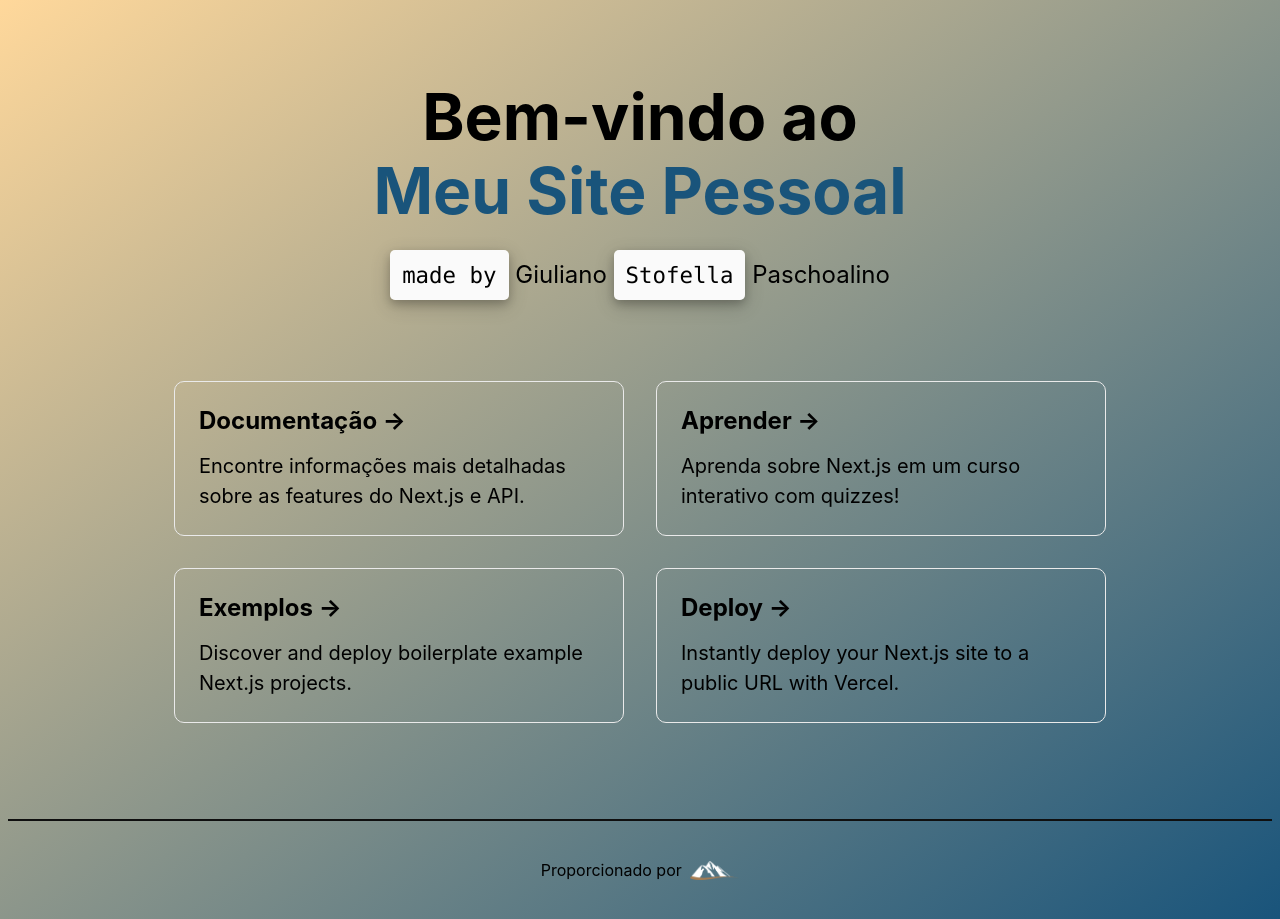
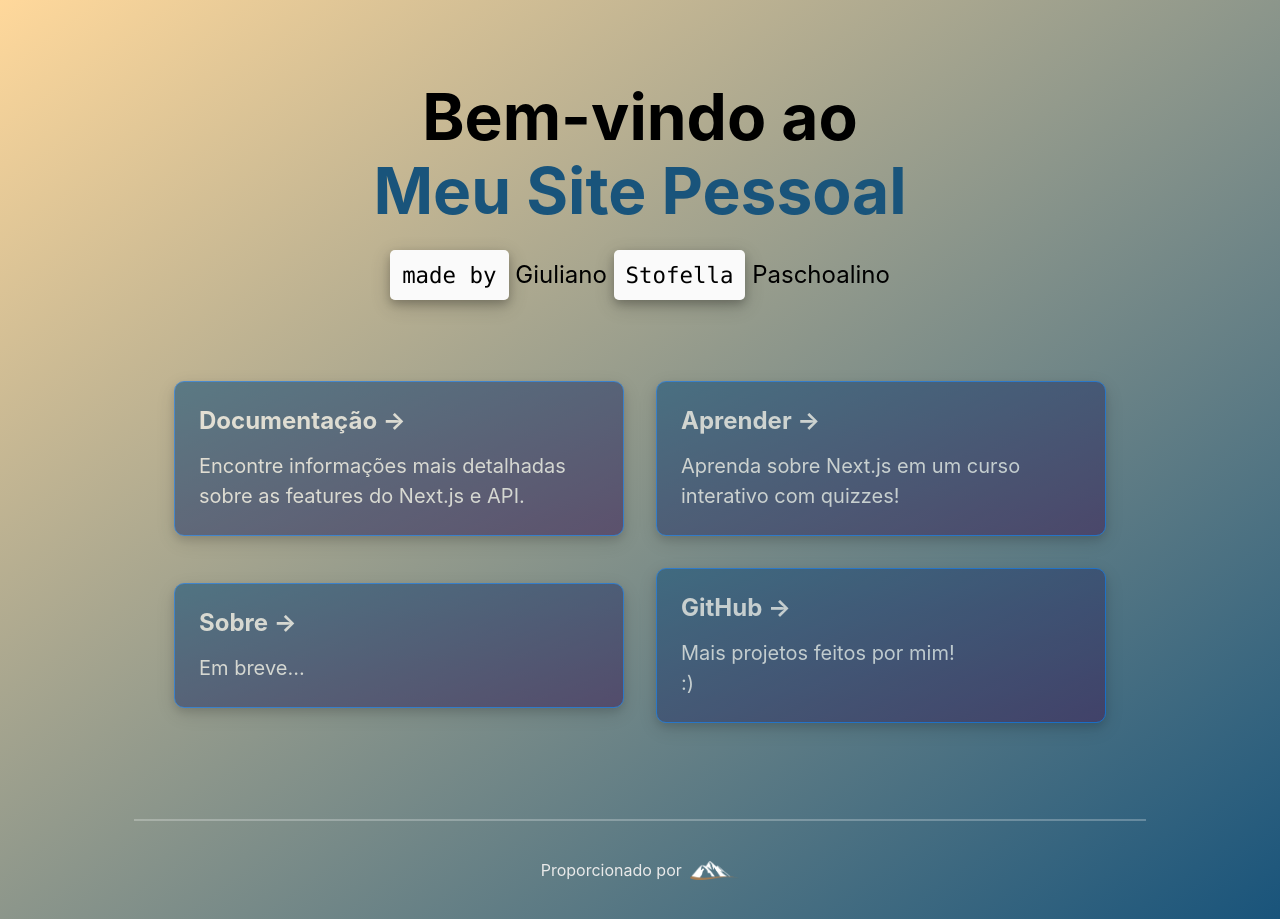
Before and after one commit to giulianopaschoalino/my-idea, a Next.js app: page / in a window 1280 px wide. Built offline with nearby package versions, Linux system fonts and the light colour scheme.

Commit message:
first page_v2

```diff
--- a/pages/index.js
+++ b/pages/index.js
@@ -10,7 +10,8 @@
       </Head>
       <main>
         <h1 className="title">
-          Bem-vindo ao <br></br><a>Meu Site Pessoal</a>
+          Bem-vindo ao <br></br>
+          <a>Meu Site Pessoal</a>
         </h1>
 
         <p className="description">
@@ -20,7 +21,10 @@
         <div className="grid">
           <a href="https://nextjs.org/docs" className="card">
             <h3>Documentação &rarr;</h3>
-            <p>Encontre informações mais detalhadas sobre as features do Next.js e API.</p>
+            <p>
+              Encontre informações mais detalhadas sobre as features do Next.js
+              e API.
+            </p>
           </a>
 
           <a href="https://nextjs.org/learn" className="card">
@@ -28,21 +32,19 @@
             <p>Aprenda sobre Next.js em um curso interativo com quizzes!</p>
           </a>
 
-          <a
-            href="https://github.com/vercel/next.js/tree/master/examples"
-            className="card"
-          >
-            <h3>Exemplos &rarr;</h3>
-            <p>Discover and deploy boilerplate example Next.js projects.</p>
+          <a href="#" className="card">
+            <h3>Sobre &rarr;</h3>
+            <p>Em breve...</p>
           </a>
 
           <a
-            href="https://vercel.com/import?filter=next.js&utm_source=create-next-app&utm_medium=default-template&utm_campaign=create-next-app"
+            href="https://github.com/giulianopaschoalino?tab=repositories"
+            target="_blank"
             className="card"
           >
-            <h3>Deploy &rarr;</h3>
+            <h3>GitHub &rarr;</h3>
             <p>
-              Instantly deploy your Next.js site to a public URL with Vercel.
+              Mais projetos feitos por mim! <br></br>:)
             </p>
           </a>
         </div>
@@ -54,7 +56,7 @@
           target="_blank"
           rel="noopener noreferrer"
         >
-          Proporcionado por {" "}
+          Proporcionado por{" "}
           <img src="/logo.png" alt="Logo de Giuliano" className="logo" />
         </a>
       </footer>
@@ -67,7 +69,7 @@
           flex-direction: column;
           justify-content: center;
           align-items: center;
-          background-image: linear-gradient(to bottom right, #ffd89b , #19547b);
+          background-image: linear-gradient(to bottom right, #ffd89b, #19547b);
         }
 
         main {
@@ -80,9 +82,9 @@
         }
 
         footer {
-          width: 100%;
+          width: 80%;
           height: 100px;
-          border-top: 2px solid #0f0f0f;
+          border-top: 2px solid rgba(255, 255, 255, 0.25);
           display: flex;
           justify-content: center;
           align-items: center;
@@ -99,7 +101,7 @@
         }
 
         a {
-          color: inherit;
+          color: #eaeaea;
           text-decoration: none;
         }
 
@@ -109,7 +111,7 @@
         }
 
         .title a::after {
-          content: '';
+          content: "";
           width: 0px;
           height: 6px;
           display: block;
@@ -140,7 +142,8 @@
         code {
           background: #fafafa;
           border-radius: 5px;
-          box-shadow: 0 4px 8px 0 rgba(0, 0, 0, 0.2), 0 6px 20px 0 rgba(0, 0, 0, 0.19);
+          box-shadow: 0 4px 8px 0 rgba(0, 0, 0, 0.2),
+            0 6px 20px 0 rgba(0, 0, 0, 0.19);
           padding: 0.75rem;
           font-size: 1.4rem;
           font-family: Menlo, Monaco, Lucida Console, Liberation Mono,
@@ -159,22 +162,48 @@
         }
 
         .card {
+          position: relative;
+          display: inline-block;
+          background-image: linear-gradient(to top left, #42275a, #19547b);
+          opacity: 0.6;
           margin: 1rem;
           flex-basis: 45%;
           padding: 1.5rem;
           text-align: left;
-          color: inherit;
+          color: #ffffff;
           text-decoration: none;
-          border: 1px solid #eaeaea;
+          border: 1px solid #0070f3;
           border-radius: 10px;
-          transition: color 0.5s ease, border-color 0.5s ease;
+          box-shadow: 0 4px 8px 0 rgba(0, 0, 0, 0.2),
+            0 6px 20px 0 rgba(0, 0, 0, 0.19);
+          -webkit-transition: all 0.6s cubic-bezier(0.165, 0.84, 0.44, 1);
+          transition: all 0.6s cubic-bezier(0.165, 0.84, 0.44, 1);
+        }
+
+        .card::after {
+          content: "";
+          border-radius: 5px;
+          position: absolute;
+          z-index: -1;
+          top: 0;
+          left: 0;
+          width: 100%;
+          height: 100%;
+          box-shadow: 0 5px 15px rgba(0, 0, 0, 0.3);
+          opacity: 0;
+          -webkit-transition: all 0.6s cubic-bezier(0.165, 0.84, 0.44, 1);
+          transition: all 0.6s cubic-bezier(0.165, 0.84, 0.44, 1);
         }
 
         .card:hover,
         .card:focus,
         .card:active {
-          color: #0070f3;
-          border-color: #0070f3;
+          -webkit-transform: scale(1.01, 1.01);
+          transform: scale(1.01, 1.01);
+        }
+
+        .box:hover::after {
+          opacity: 1;
         }
 
         .card h3 {
```
